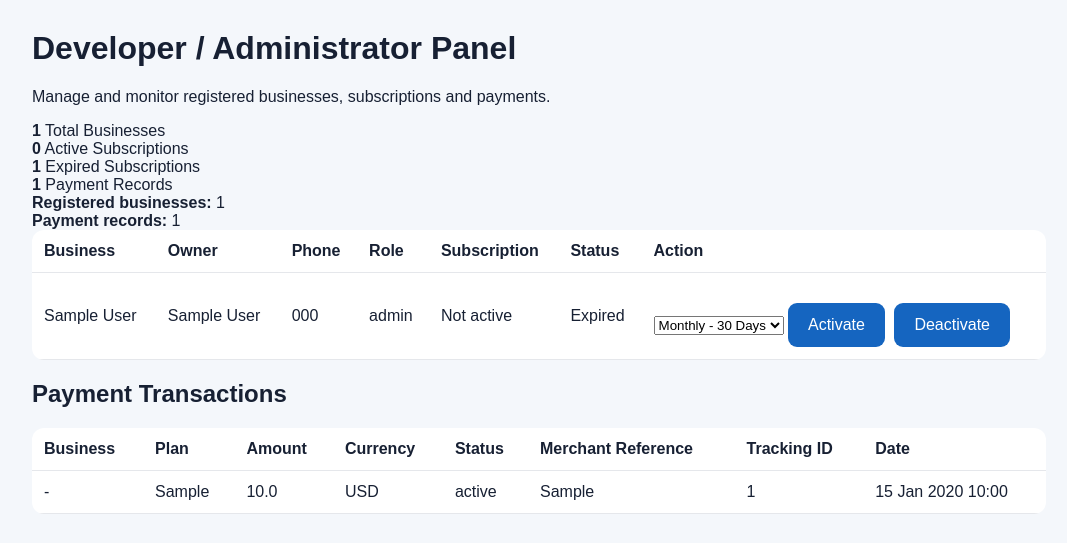
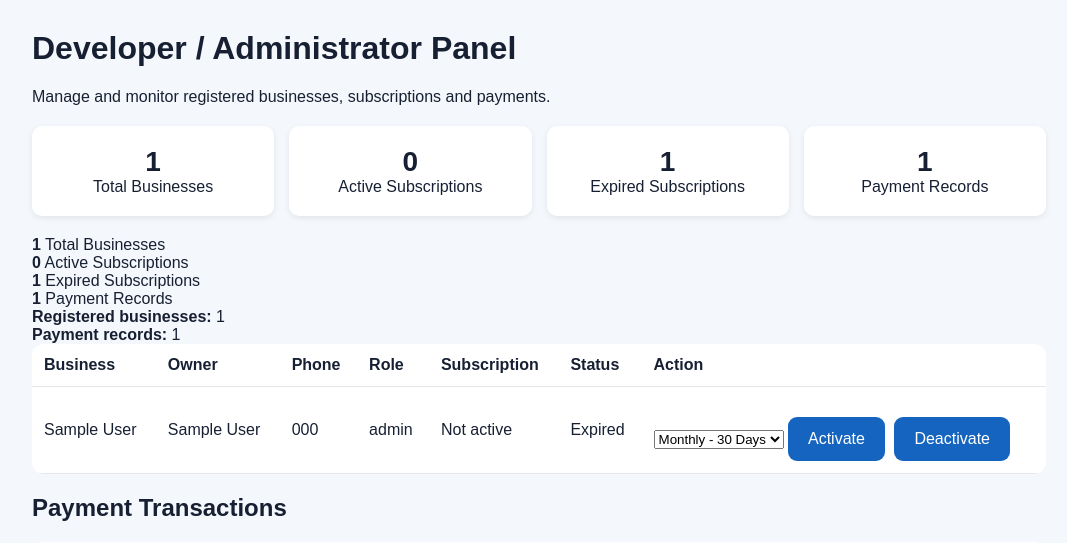
Before and after one commit to Okidi-richard/Business-Sales-Tracker, a Flask app: page /admin in a window 1280 px wide. Shown: the part 48-591 px from the top of the page, without its empty margins (101-1168 px from the left). Run offline with Flask 3, Linux system fonts and the light colour scheme; the visitor is signed in with stand-in values (Sample User, id 1); tables that the repository leaves empty hold one stand-in row (values such as "Sample post").

Commit message:
Enhance admin summary layout with grid display

```diff
--- a/templates/admin.html
+++ b/templates/admin.html
@@ -9,8 +9,27 @@
 <p>
     Manage and monitor registered businesses, subscriptions and payments.
 </p>
-<div class="admin-summary">
-    <div>
+<div class="admin-summary" style="display:grid;grid-template-columns:repeat(4,1fr);gap:15px;margin:20px 0;">
+    <div style="background:white;padding:20px;border-radius:10px;text-align:center;box-shadow:0 2px 6px rgba(0,0,0,0.08);">
+        <strong style="display:block;font-size:28px;">{{ total_users }}</strong>
+        <span>Total Businesses</span>
+    </div>
+
+    <div style="background:white;padding:20px;border-radius:10px;text-align:center;box-shadow:0 2px 6px rgba(0,0,0,0.08);">
+        <strong style="display:block;font-size:28px;">{{ active_users }}</strong>
+        <span>Active Subscriptions</span>
+    </div>
+
+    <div style="background:white;padding:20px;border-radius:10px;text-align:center;box-shadow:0 2px 6px rgba(0,0,0,0.08);">
+        <strong style="display:block;font-size:28px;">{{ expired_users }}</strong>
+        <span>Expired Subscriptions</span>
+    </div>
+
+    <div style="background:white;padding:20px;border-radius:10px;text-align:center;box-shadow:0 2px 6px rgba(0,0,0,0.08);">
+        <strong style="display:block;font-size:28px;">{{ total_payments }}</strong>
+        <span>Payment Records</span>
+    </div>
+</div>
         <strong>{{ total_users }}</strong>
         <span>Total Businesses</span>
     </div>
```
